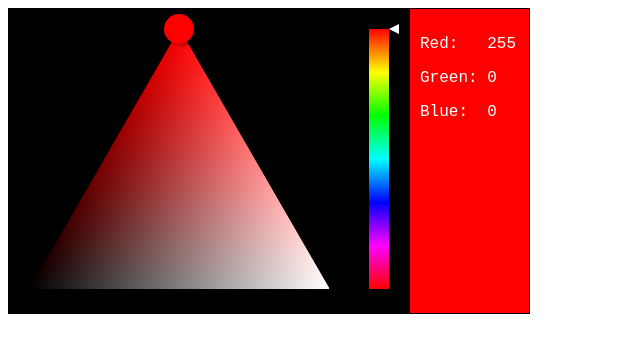
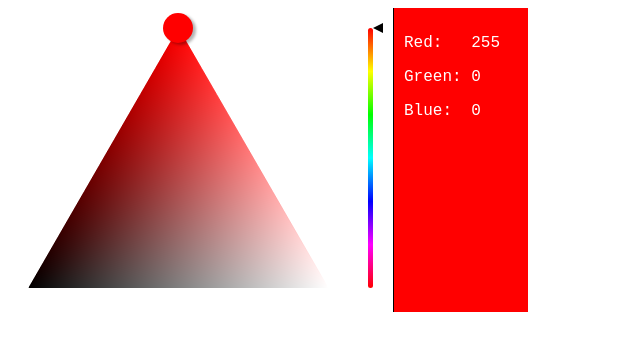
Before and after one commit to gbphelps/visualHTMLcoder, a website built with webpack: page slider/slider.html in a window 1280 px wide. Shown: the whole page, without its empty margins (0-640 px from the left). Built offline with nearby package versions, Linux system fonts and the light colour scheme.

Commit message:
Make styling lighter

```diff
--- a/slider/slider.css
+++ b/slider/slider.css
@@ -1,10 +1,11 @@
 #slider{
   background: linear-gradient(to bottom,#F00,#FF0,#0F0,#0FF,#00F,#F0F,#F00);
   height: 260px;
-  width: 20px;
+  width: 5px;
   box-sizing: border-box;
   flex-shrink: 0;
   margin:20px;
+  border-radius:100px;
 }
 
 #dragger, #dragger2{
@@ -29,7 +30,7 @@
   border-width: 5px 10px;
   height: 10px;
   width: 20px;
-  border-right-color: white;
+  border-right-color: black;
 }
 
 #picker{
@@ -52,7 +53,5 @@ body{
 }
 
 #container{
-  border:1px solid black;
   width: 520px;
-  background:black;
 }
```
